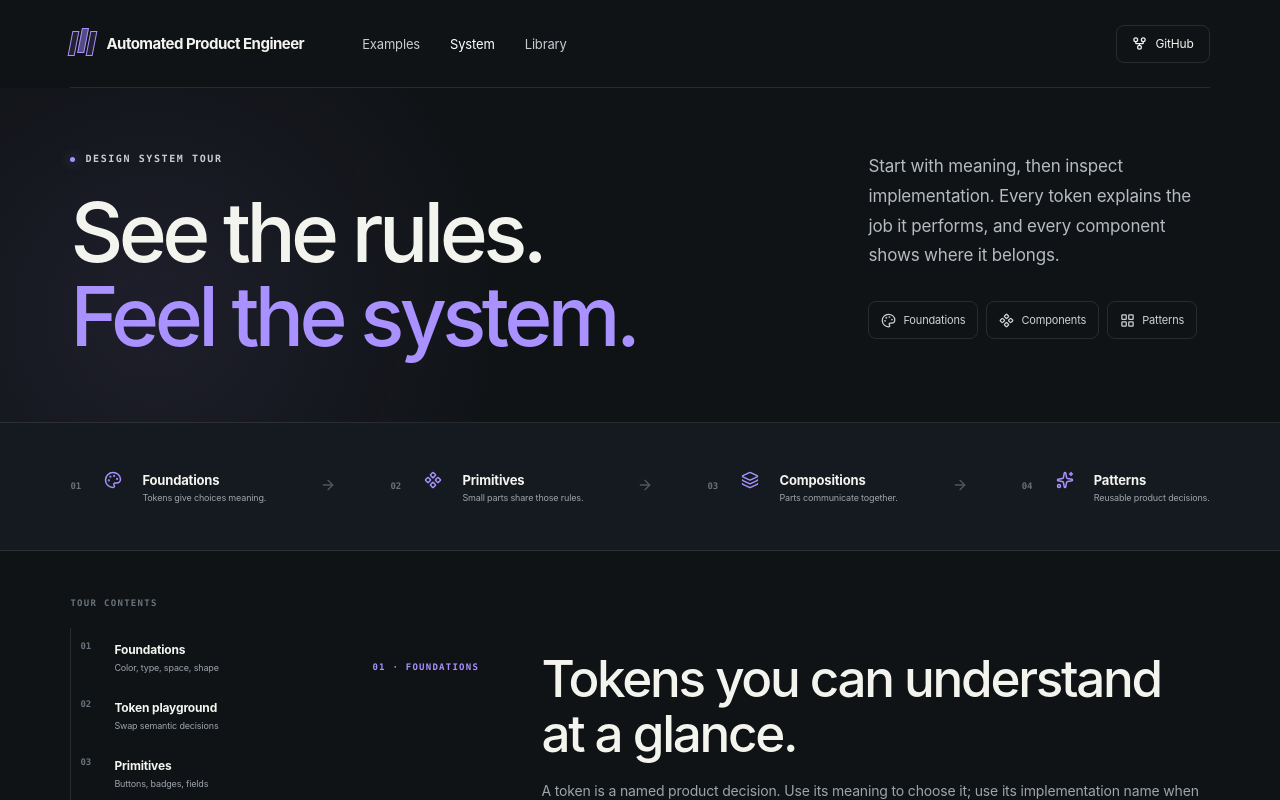
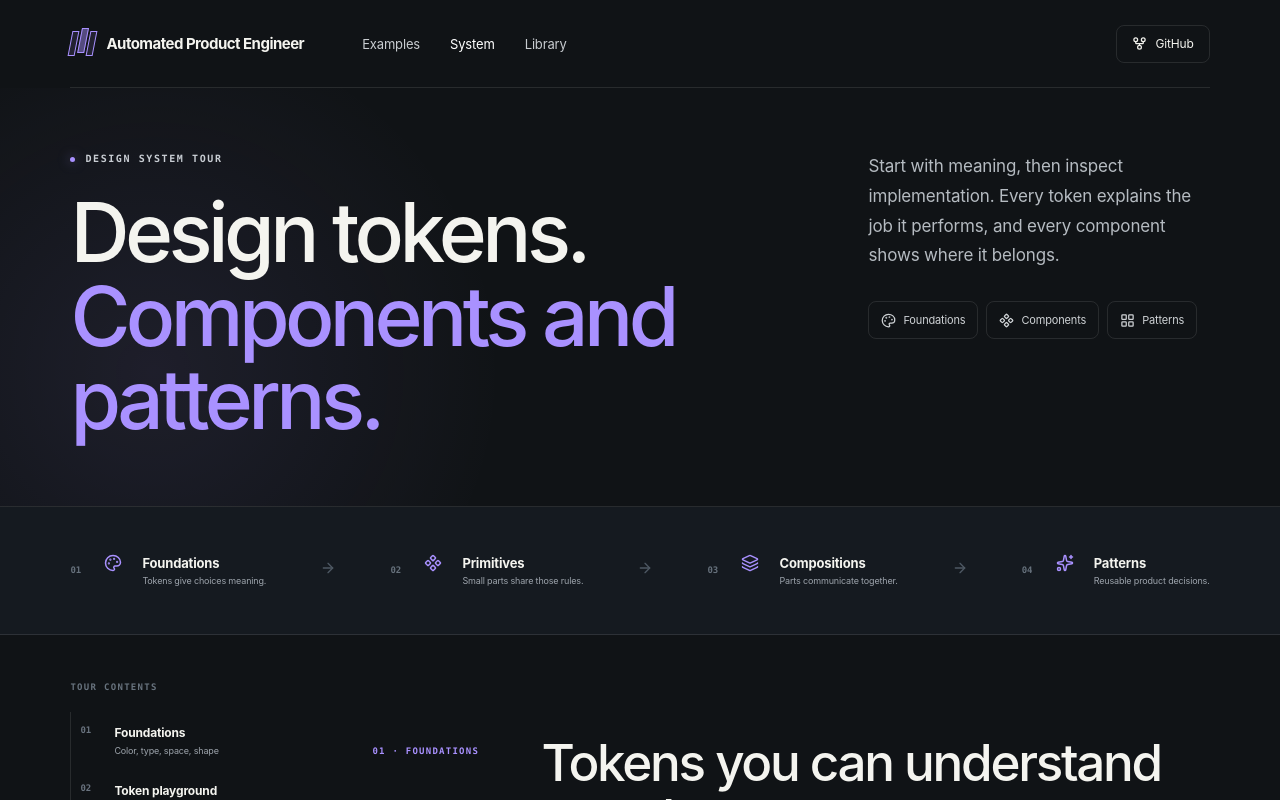
Before and after one commit to kuck1/automated-product-engineer, a Next.js app: page /system in a window 1280 px wide. Shown: the top 800 px of the page. Built offline with nearby package versions, Linux system fonts and the light colour scheme.

Commit message:
copy(system): use concrete design system title

```diff
--- a/src/system/design-system-explorer.tsx
+++ b/src/system/design-system-explorer.tsx
@@ -93,7 +93,7 @@ export function DesignSystemExplorer() {
       <section className="system-tour-hero">
         <div>
           <SectionEyebrow>DESIGN SYSTEM TOUR</SectionEyebrow>
-          <h1>See the rules.<br /><span>Feel the system.</span></h1>
+          <h1>Design tokens.<br /><span>Components and patterns.</span></h1>
         </div>
         <div className="system-tour-intro">
           <p>Start with meaning, then inspect implementation. Every token explains the job it performs, and every component shows where it belongs.</p>
```
Also changed, not shown: 1 other file (tests, documents, lock files or other folders).
